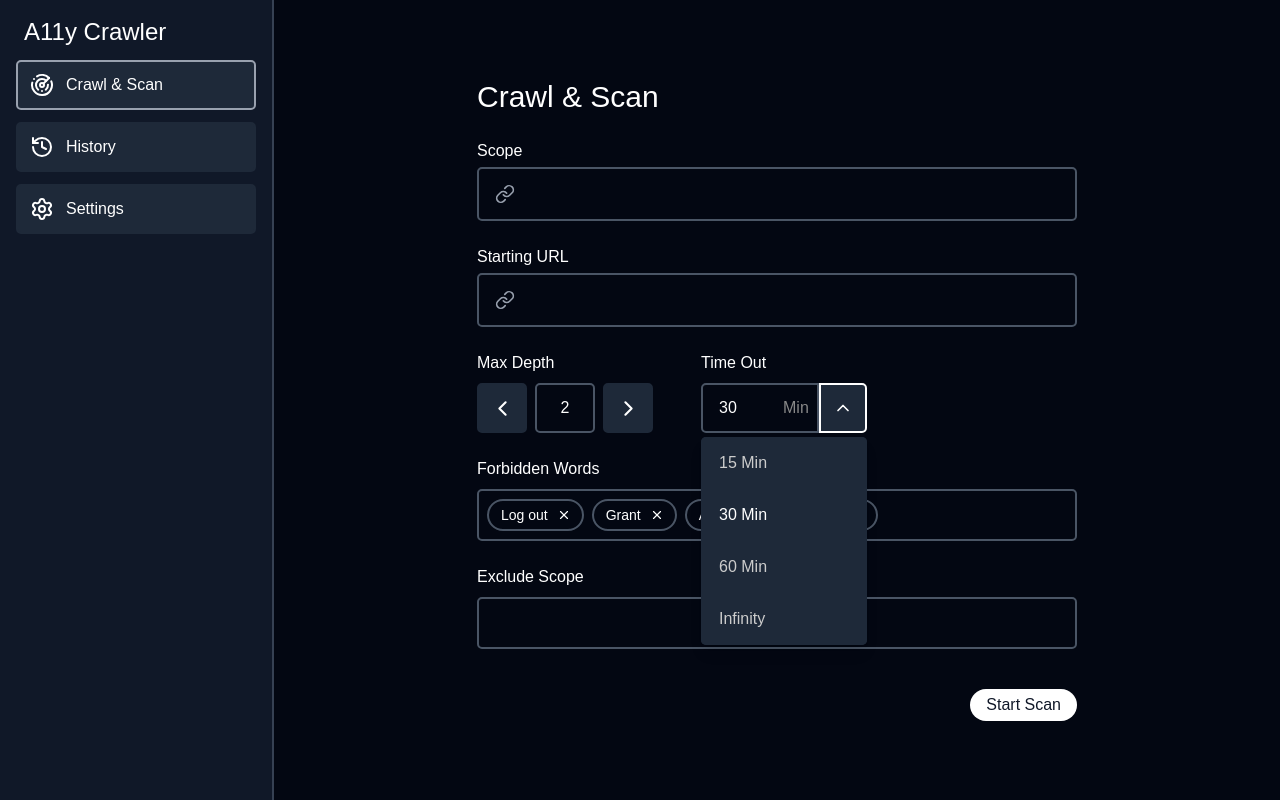
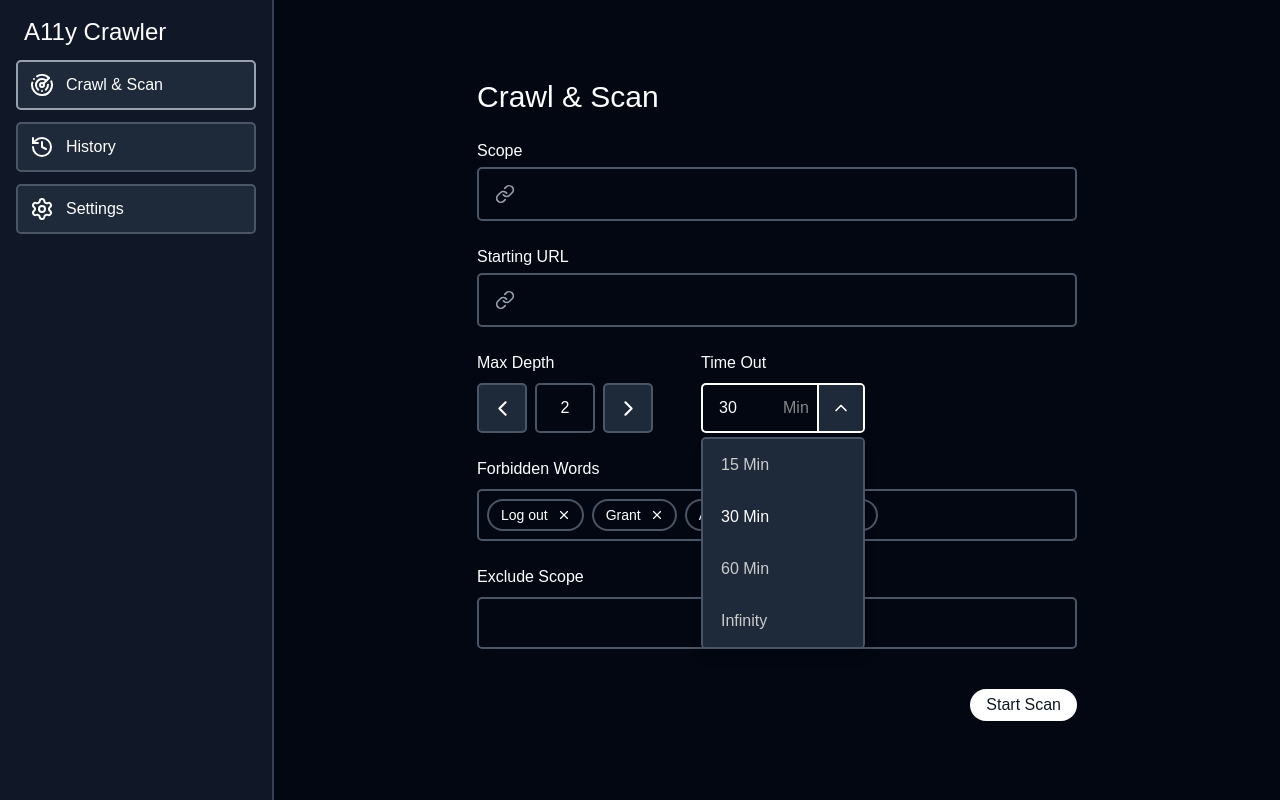
Before and after one commit to harryg02/a11y-crawler, a Next.js app: page / in a window 1280 px wide. Both pictures are taken after a click on the button 842 px from the left and 408 px from the top of the page. Built offline with nearby package versions, Linux system fonts and the light colour scheme; a web font is replaced by a local one.

Commit message:
added border to ensure element contrast accessibility

```diff
--- a/app/components/DropdownInput.tsx
+++ b/app/components/DropdownInput.tsx
@@ -60,8 +60,9 @@ export default function DropdownInput({
 
   return (
     <div ref={containerRef} className="relative">
-      <div className="flex items-center h-[50px] transition-colors">
-        <div className='border-2 border-gray-600 hover:border-gray-400 focus-within:border-white hover:focus-within:border-white items-center flex h-[50px] rounded-l-[5px]'>
+      <div className="group flex items-center h-12.5 border-2 border-gray-600 hover:border-gray-400 focus-within:border-white transition-colors rounded-[5px] overflow-hidden">
+        {/* Input + suffix */}
+        <div className="flex items-center flex-1 h-full">
           <input
             id={id}
             type="text"
@@ -78,12 +79,15 @@ export default function DropdownInput({
             </span>
           )}
         </div>
+        {/* Single separator that tracks the outer border color */}
+        <div className="w-0.5 self-stretch bg-gray-600 group-hover:bg-gray-400 group-focus-within:bg-white transition-colors" aria-hidden="true" />
+        {/* Dropdown trigger */}
         <button
           type="button"
           onClick={() => setOpen(!open)}
           aria-label="Show options"
           aria-expanded={open}
-          className="h-full px-3 flex items-center text-white border-2 border-gray-800 bg-gray-800 hover:border-gray-400 focus-within:border-white hover:focus-within:border-white transition-colors rounded-r-[5px]"
+          className="h-full px-3 flex items-center text-white bg-gray-800 focus:outline-none"
         >
           <ChevronDown size={20} aria-hidden="true" className={`transition-transform ${open ? 'rotate-180' : ''}`} />
         </button>
@@ -92,7 +96,7 @@ export default function DropdownInput({
       {open && (
         <ul
           role="listbox"
-          className="absolute top-full left-0 right-0 mt-1 bg-gray-800 rounded-[5px] overflow-hidden z-10 shadow-lg"
+          className="absolute top-full left-0 right-0 mt-1 border-2 border-gray-600 bg-gray-800 rounded-[5px] overflow-hidden z-10 shadow-lg"
         >
           {options.map((opt) => (
             <li key={opt.value}>
--- a/app/components/HistoryList.tsx
+++ b/app/components/HistoryList.tsx
@@ -46,7 +46,7 @@ export default function HistoryList({ scans, onSelectScan }: HistoryListProps) {
                 <button
                   type="button"
                   onClick={() => onSelectScan(scan.id)}
-                  className="w-full text-left bg-gray-800 border-2 border-gray-800 rounded-md p-4 hover:border-gray-400 transition-colors focus:outline-none focus:ring-2 focus:ring-white focus:ring-offset-2 focus:ring-offset-gray-950"
+                  className="w-full text-left bg-gray-800 border-2 border-gray-600 rounded-md p-4 hover:border-gray-400 transition-colors focus:outline-none focus:ring-2 focus:ring-white focus:ring-offset-2 focus:ring-offset-gray-950"
                   aria-label={`${getDomain(scan.url)}, scanned ${formatDate(scan.date)}, ${scan.pages.length} pages, ${total} violations`}
                 >
                   <div className="flex items-center gap-3">
--- a/app/components/NumberStepper.tsx
+++ b/app/components/NumberStepper.tsx
@@ -35,7 +35,7 @@ export default function NumberStepper({
         onClick={decrement}
         disabled={value <= min}
         aria-label="Decrease"
-        className="w-12.5 h-12.5 flex items-center justify-center bg-gray-800 border-2 border-gray-800 rounded-[5px] text-white hover:border-gray-400 disabled:opacity-40 disabled:cursor-not-allowed transition-colors"
+        className="w-12.5 h-12.5 flex items-center justify-center bg-gray-800 border-2 border-gray-600 rounded-[5px] text-white hover:border-gray-400 disabled:opacity-40 disabled:cursor-not-allowed transition-colors"
       >
         <ChevronLeft size={25} aria-hidden="true" />
       </button>
@@ -54,7 +54,7 @@ export default function NumberStepper({
         onClick={increment}
         disabled={value >= max}
         aria-label="Increase"
-        className="w-12.5 h-12.5 flex items-center justify-center bg-gray-800 border-2 border-gray-800 rounded-[5px] text-white hover:border-gray-400 disabled:opacity-40 disabled:cursor-not-allowed transition-colors"
+        className="w-12.5 h-12.5 flex items-center justify-center bg-gray-800 border-2 border-gray-600 rounded-[5px] text-white hover:border-gray-400 disabled:opacity-40 disabled:cursor-not-allowed transition-colors"
       >
         <ChevronRight size={25} aria-hidden="true" />
       </button>
--- a/app/components/Tab.tsx
+++ b/app/components/Tab.tsx
@@ -22,7 +22,7 @@ export default function SidebarTab({ icon, label, active = false, onClick }: Sid
         border-2
         transition-colors
         cursor-pointer
-        ${active ? 'border-gray-400' : 'border-gray-800 hover:border-gray-600'}
+        ${active ? 'border-gray-400' : 'border-gray-600 hover:border-gray-600'}
       `}
     >
       <span aria-hidden="true" className="w-6 h-6 flex items-center justify-center shrink-0">
```
